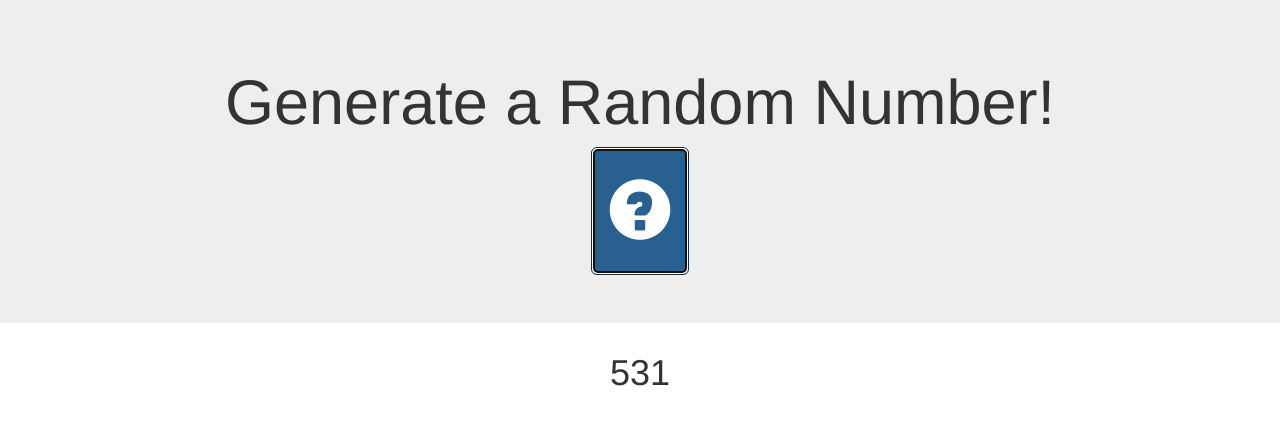
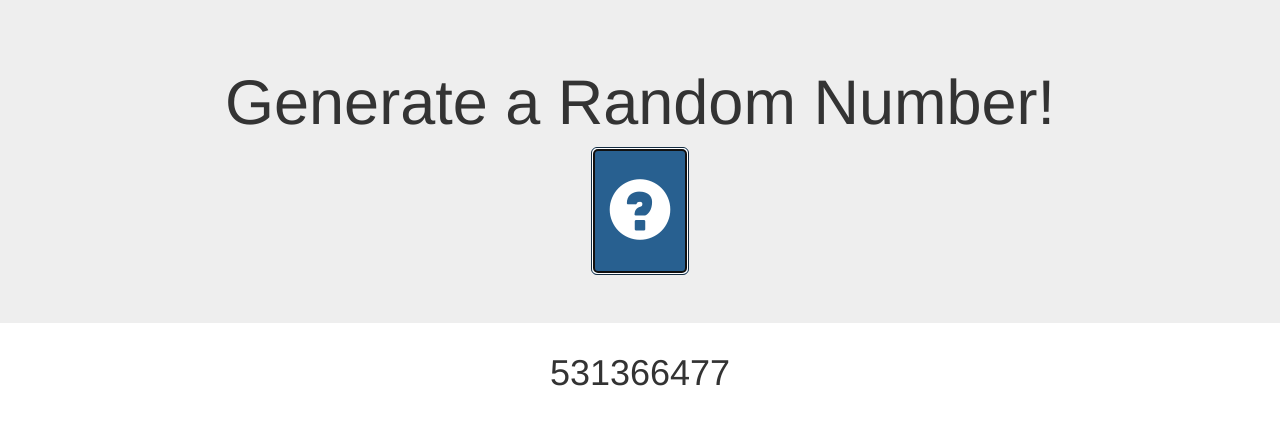
Before and after one commit to mhoppenrath/LotteryNumber, a plain HTML site: page index.html in a window 1280 px wide. Both pictures are taken after a click on the button 639 px from the left and 210 px from the top of the page. Drawn offline with nearby package versions, Linux system fonts and the light colour scheme.

Commit message:
with replace not kick under

```diff
--- a/index.html
+++ b/index.html
@@ -33,15 +33,14 @@
   <script type="text/javascript">
 
     $(document).ready(function() {
-      var min = 0;
-      var max = 1000;
+
 
 
 
       // CREATE THE MISSING CODE HERE. Your code should add content to the random-number div.
       // ...
       $("#random-button").on("click", function() {
-       var random = Math.floor(Math.random() * (max - min + 1) + min);
+       var random = Math.floor(Math.random() * 1000000000);
         $("#randomNumber").html(random);
       });
 
```
